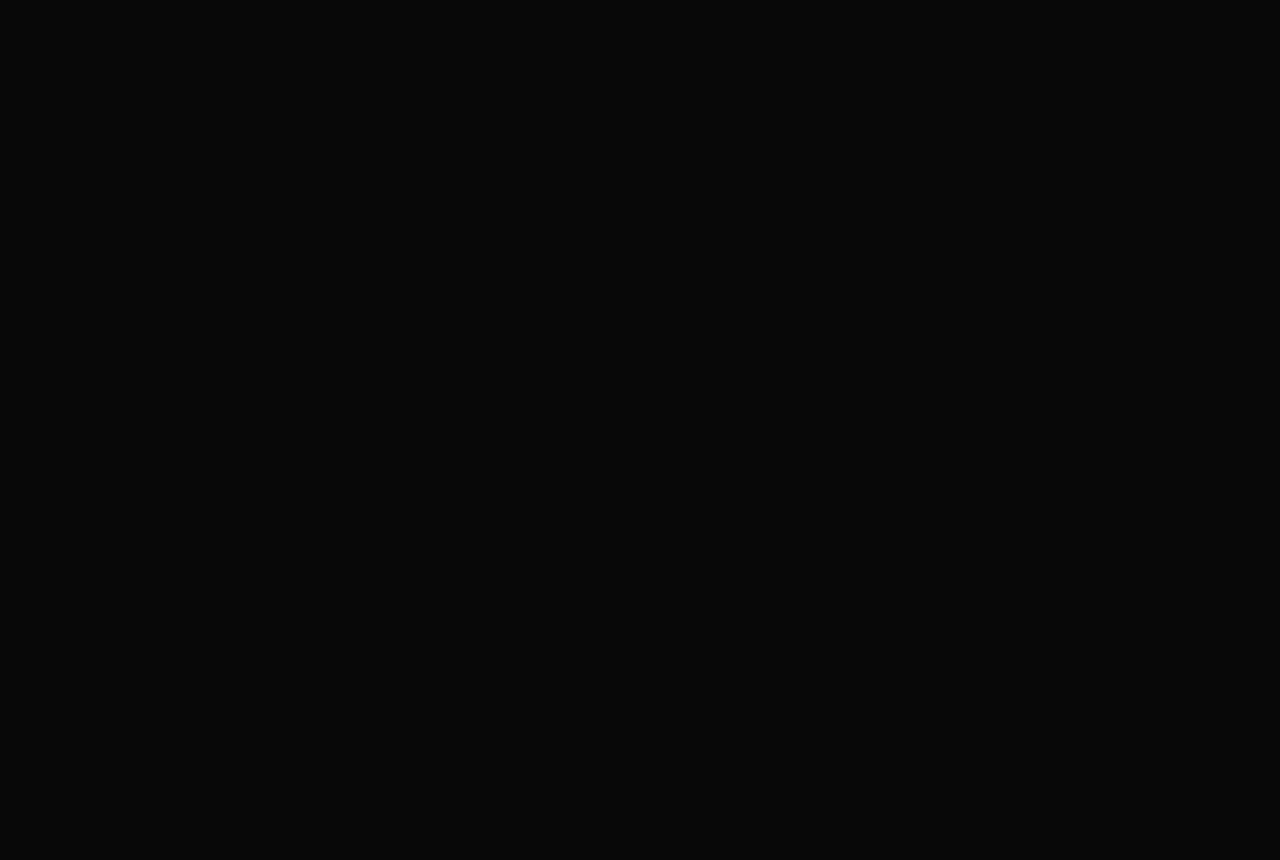
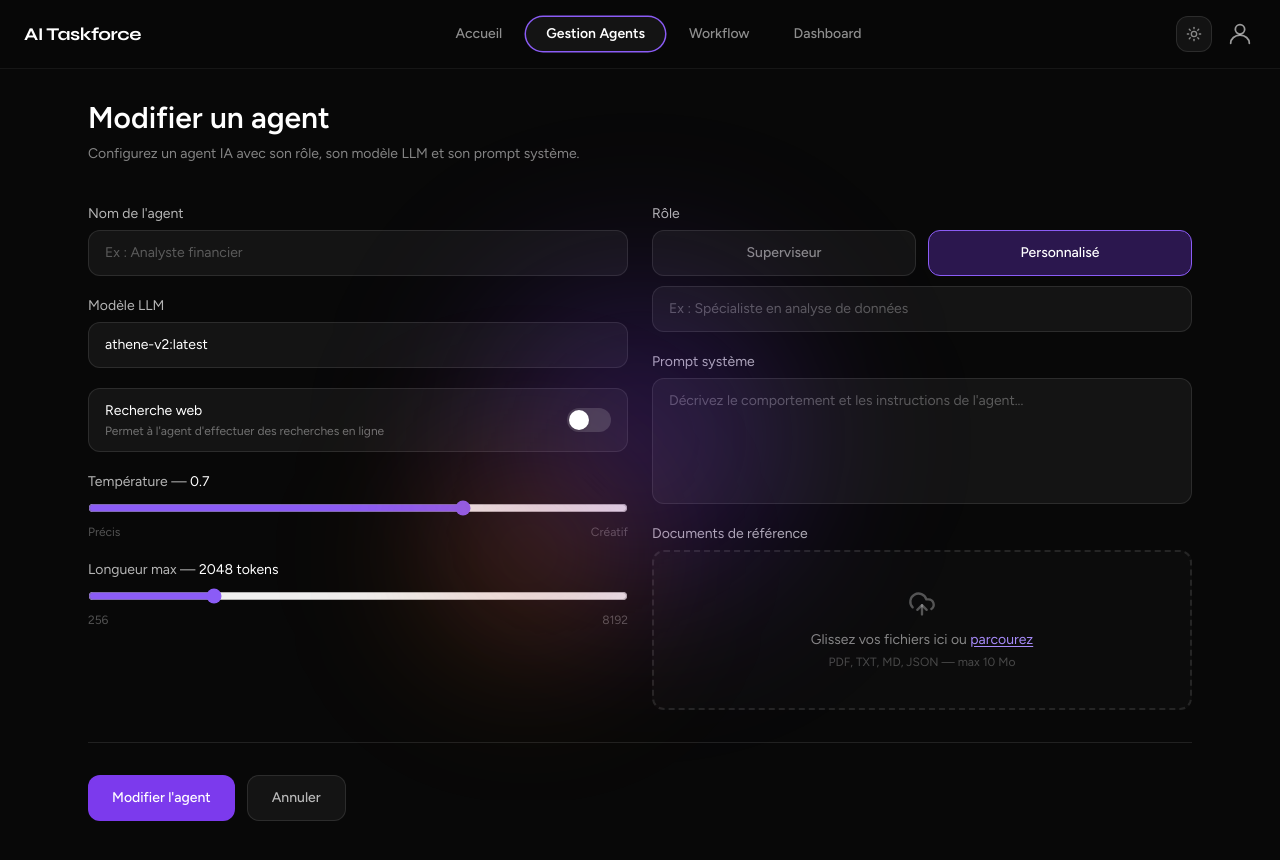
Before and after one commit to D4NIL122IQ/AI-Taskforce, a React (Vite) app in the folder frontend/: page /agents/edit/1 in a window 1280 px wide. Before the commit this address had no page. Shown: the top 860 px of the page. Before the commit the page ends 800 px from the top, so only its background shows below. Built offline with nearby package versions, Linux system fonts and the light colour scheme.

Commit message:
feat(agent): modification d'un agent depuis la page de gestion

```diff
--- a/frontend/src/App.jsx
+++ b/frontend/src/App.jsx
@@ -13,6 +13,7 @@
        <Route path="/" element={<HomePage />} />
        <Route path="/agents" element={<GestionAgentPage />} />
         <Route path="/agents/create" element={<CreatAgentPage />} />
+        <Route path="/agents/edit/:id" element={<CreatAgentPage />} />
        <Route path="/auth" element={<FormPage />} />
        <Route path="/workflow" element={<CreatWorkflowPage />} />
        <Route path="/workflow/execute" element={<ExecuteWorkflowPage />} />
--- a/frontend/src/pages/CreatAgentPage.jsx
+++ b/frontend/src/pages/CreatAgentPage.jsx
@@ -1,5 +1,5 @@
 import { useState, useRef } from 'react'
-import { useNavigate } from 'react-router-dom'
+import { useNavigate, useParams  } from 'react-router-dom'
 import NavBar from '../components/layout/NavBar'
 import PageBackground from '../components/layout/PageBackground'
 import { UploadCloud, X, FileText } from 'lucide-react'
@@ -29,19 +29,22 @@
 )
 
 const AgentPage = () => {
-  const [roleType, setRoleType] = useState('autre')
-  const [webSearch, setWebSearch] = useState(false)
+  const { id } = useParams()
+  const existing = id ? JSON.parse(localStorage.getItem('agents') || '[]').find(a => a.id === id) : null
+
+  const [roleType, setRoleType] = useState(existing?.role === 'Superviseur' ? 'superviseur' : 'autre')
+  const [webSearch, setWebSearch] = useState(existing?.webSearch || false)
   const [isDragging, setIsDragging] = useState(false)
   const [files, setFiles] = useState([])
   const fileInputRef = useRef(null)
 
   const [form, setForm] = useState({
-    name: '',
-    role: '',
-    model: MODELS[0],
-    temperature: 0.7,
-    maxTokens: 2048,
-    systemPrompt: '',
+    name: existing?.name || '',
+    role: existing?.role || '',
+    model: existing?.model || MODELS[0],
+    temperature: existing?.temperature || 0.7,
+    maxTokens: existing?.maxTokens || 2048,
+    systemPrompt: existing?.systemPrompt || '',
   })
 
   const handleRoleTypeChange = (type) => {
@@ -64,12 +67,17 @@
   const navigate = useNavigate()
 
   const handleSubmit = (e) => {
-    e.preventDefault()
-    const newAgent = { ...form, webSearch, id: crypto.randomUUID() }
-    const existing = JSON.parse(localStorage.getItem('agents') || '[]')
-    localStorage.setItem('agents', JSON.stringify([...existing, newAgent]))
-    navigate('/agents')
-  }
+      e.preventDefault()
+      const agents = JSON.parse(localStorage.getItem('agents') || '[]')
+      if (id) {
+        const updated = agents.map(a => a.id === id ? { ...form, webSearch, id } : a)
+        localStorage.setItem('agents', JSON.stringify(updated))
+      } else {
+        const newAgent = { ...form, webSearch, id: crypto.randomUUID() }
+        localStorage.setItem('agents', JSON.stringify([...agents, newAgent]))
+      }
+      navigate('/agents')
+    }
 
   const addFiles = (incoming) => {
     const list = Array.from(incoming)
@@ -97,7 +105,7 @@
       <NavBar />
 
       <main className="max-w-6xl mx-auto px-6 pt-[100px] pb-24">
-        <h1 className="text-3xl font-bold mb-2 text-gray-900 dark:text-white">Créer un agent</h1>
+        <h1 className="text-3xl font-bold mb-2 text-gray-900 dark:text-white">{id ? 'Modifier un agent' : 'Créer un agent'}</h1>
         <p className="text-gray-500 dark:text-white/50 text-sm mb-10">
           Configurez un agent IA avec son rôle, son modèle LLM et son prompt système.
         </p>
@@ -278,8 +286,10 @@
               type="submit"
               className="inline-flex items-center gap-2 px-6 py-3 rounded-xl bg-violet-600 hover:bg-violet-500 text-white text-sm font-medium transition-colors duration-200 cursor-pointer"
             >
-              Créer l'agent
+              {id ? 'Modifier l\'agent' : 'Créer l\'agent'}
+
             </button>
+
             <button
               type="button" onClick={() => navigate('/agents')}
               className="inline-flex items-center gap-2 px-6 py-3 rounded-xl bg-gray-100 dark:bg-white/5 border border-gray-200 dark:border-white/10 hover:border-gray-300 dark:hover:border-white/20 text-gray-600 dark:text-white/70 hover:text-gray-900 dark:hover:text-white text-sm font-medium transition-all duration-200 cursor-pointer"
```
Lines whose indentation alone changed are shown as unchanged.
